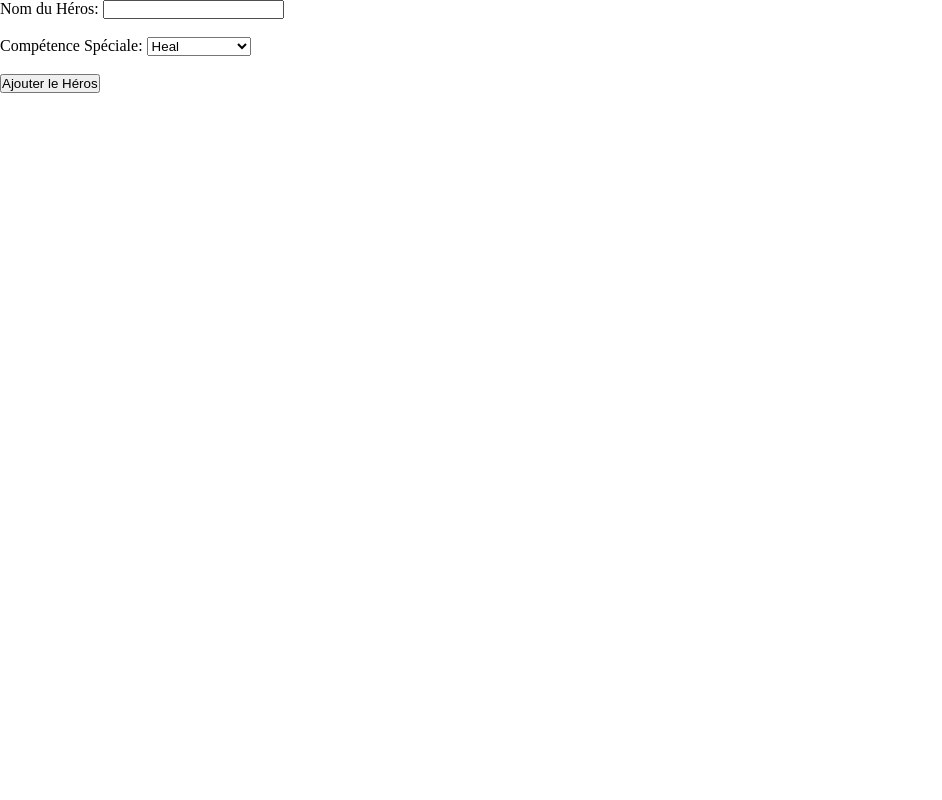
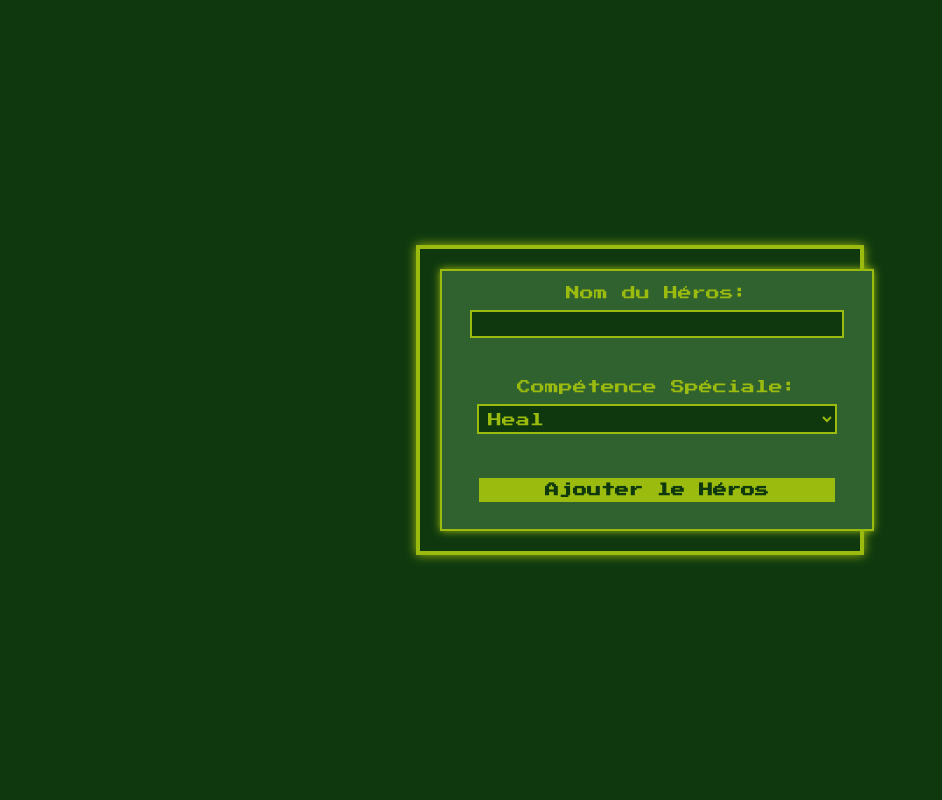
Before and after one commit to Trapo6x7/fightgame, a PHP site: page /public/home.php in a window 1280 px wide. Shown: the whole page, without its empty margins (0-942 px from the left). Run offline with PHP 8.4, Linux system fonts and the light colour scheme.

Commit message:
ADD:STYLE

```diff
--- a/public/asset/partials/header.php
+++ b/public/asset/partials/header.php
@@ -6,6 +6,7 @@
     <meta name="viewport" content="width=device-width, initial-scale=1.0">
     <title>Fight</title>
     <link rel="stylesheet" href="./asset/styles/style.css">
+    <link href="https://fonts.googleapis.com/css2?family=Press+Start+2P&display=swap" rel="stylesheet">
     <script defer src="../script/script.js"></script>
 </head>
 
--- a/public/asset/styles/style.css
+++ b/public/asset/styles/style.css
@@ -1,37 +1,63 @@
-* {
-  margin: 0;
-  padding: 0;
-  box-sizing: border-box;
+body {
+    font-family: 'Press Start 2P', cursive; /* Une police pixelisée, disponible sur Google Fonts */
+    background-color: #0f380f; /* Vert foncé GameBoy */
+    color: #9bbc0f; /* Vert clair GameBoy */
+    display: flex;
+    flex-direction: column;
+    justify-content: center;
+    align-items: center;
+    height: 100vh;
+    margin: 0;
+    overflow: hidden;
 }
 
 main {
-  display: flex;
-  justify-content: center;
-  align-items: center;
-  height: calc(90vh - 80px);
+    width: 90%;
+    max-width: 400px;
+    background-color: #0f380f; /* Même vert foncé pour un effet immersif */
+    border: 4px solid #9bbc0f; /* Bordures pixelisées */
+    padding: 20px;
+    box-shadow: 0 0 10px #9bbc0f;
+    text-align: center;
 }
 
 .card {
-  width: auto;
-  height: 300px;
-  text-align: center;
-  background-color: #ff0000;
-  color: #333333;
-  padding: 15px;
-  border-radius: 10px;
-  display: flex;
-  flex-direction: column;
-  align-items: center;
-  justify-content: center;
-  gap: 10px;
+    display: flex;
+    flex-direction: column;
+    align-items: center;
+    background-color: #306230; /* Un vert intermédiaire pour différencier la carte */
+    border: 2px solid #9bbc0f;
+    padding: 15px;
+    width: 100%;
+    box-shadow: 0 0 8px #9bbc0f;
 }
 
-.flex {
-  display: flex;
-  gap: 10%;
+label, input, select, button {
+    font-size: 14px;
+    margin-bottom: 10px;
+    width: 90%;
 }
 
-.imageselect{
-  width: 100px;
-  height: auto;
+input, select {
+    background-color: #0f380f;
+    color: #9bbc0f;
+    border: 2px solid #9bbc0f;
+    padding: 5px;
+    font-family: inherit;
 }
+
+input[type="submit"] {
+    cursor: pointer;
+    background-color: #9bbc0f;
+    color: #0f380f;
+    font-weight: bold;
+    border: 2px solid #306230;
+    transition: transform 0.2s ease;
+}
+
+input[type="submit"]:hover {
+    transform: scale(1.1);
+    background-color: #0f380f;
+    color: #9bbc0f;
+    border: 2px solid #9bbc0f;
+}
--- a/public/home.php
+++ b/public/home.php
@@ -7,9 +7,9 @@ $monsterRepo = new MonsterRepository;
 $fightManager = new FightsManager;
 
 ?>
-
+<main>
     <section>
-<form action="../src/process/add_hero.php" method="POST">
+        <form action="../src/process/add_hero.php" method="POST" class="card">
             <label for="name">Nom du Héros:</label>
             <input type="text" id="name" name="name" required><br><br>
 
@@ -22,11 +22,9 @@ $fightManager = new FightsManager;
             <input type="submit" value="Ajouter le Héros">
         </form>
     </section>
-<!-- $fightManager->displayHero() -->
+</main>
+
 
 <?php
 require_once './asset/partials/footer.php'
 ?>
-<!-- <a href="https://pokemondb.net/pokedex/charizard"><img src="https://img.pokemondb.net/sprites/black-white/normal/charizard.png" alt="Charizard"></a>
- <a href="https://pokemondb.net/pokedex/mewtwo"><img src="https://img.pokemondb.net/sprites/black-white/normal/mewtwo.png" alt="Mewtwo"></a>
-<a href="https://pokemondb.net/pokedex/blastoise"><img src="https://img.pokemondb.net/sprites/black-white/normal/blastoise.png" alt="Blastoise"></a> -->
```
Lines whose indentation alone changed are shown as unchanged.
